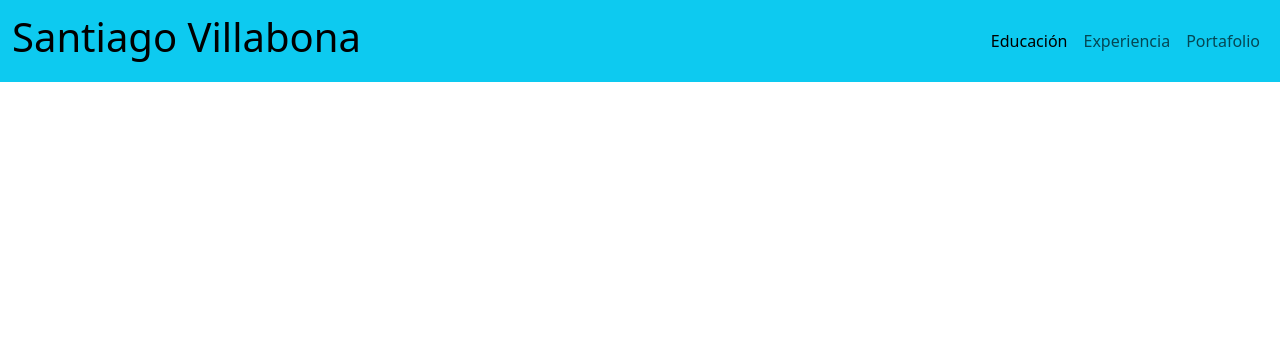
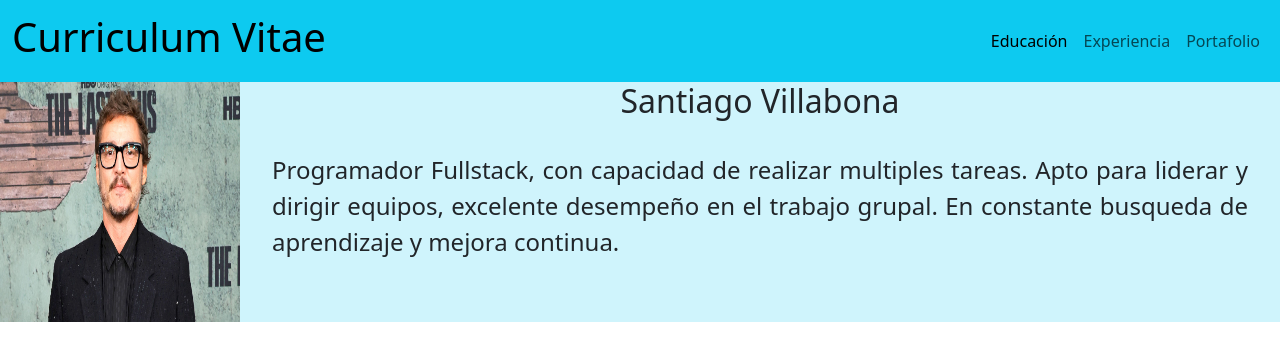
Before and after one commit to SEVH18/SEVH18.github.io, a plain HTML site: page index.html in a window 1280 px wide. Drawn offline with nearby package versions, Linux system fonts and the light colour scheme.

Commit message:
se agregó el header y la fuente roboto

```diff
--- a/assets/css/style.css
+++ b/assets/css/style.css
@@ -3,3 +3,29 @@
     padding: 0;
     box-sizing: border-box;
 }
+
+body {
+    font-family: "Roboto", sans-serif;
+}
+
+header {
+    display: flex;
+}
+header img {
+    height: 15rem;
+    width: 15rem;
+}
+
+header div {
+    width: 100%;
+    text-align: center;
+}
+
+header p {
+    margin: 1rem;
+    padding: 1rem;
+    text-align: justify;
+    font-weight: 500;
+    font-style: normal;
+    font-size: x-large;
+}
--- a/index.html
+++ b/index.html
@@ -7,13 +7,15 @@
     <link rel="icon" href="./assets/img/cv-favicon.png">
     <link rel="stylesheet" href="./assets/css/style.css">
     <link href="https://cdn.jsdelivr.net/npm/bootstrap@5.3.3/dist/css/bootstrap.min.css" rel="stylesheet" integrity="sha384-QWTKZyjpPEjISv5WaRU9OFeRpok6YctnYmDr5pNlyT2bRjXh0JMhjY6hW+ALEwIH" crossorigin="anonymous">
-
+    <link rel="preconnect" href="https://fonts.googleapis.com">
+<link rel="preconnect" href="https://fonts.gstatic.com" crossorigin>
+<link href="https://fonts.googleapis.com/css2?family=Roboto:ital,wght@0,100;0,300;0,400;0,500;0,700;0,900;1,100;1,300;1,400;1,500;1,700;1,900&display=swap" rel="stylesheet">
 </head>
 <body>
     <main>
         <nav class="navbar navbar-expand-lg bg-info">
             <div class="container-fluid">
-              <a class="navbar-brand" href="#"><h1>Santiago Villabona</h1></a>
+              <a class="navbar-brand" href="#"><h1>Curriculum Vitae</h1></a>
               <button class="navbar-toggler" type="button" data-bs-toggle="collapse" data-bs-target="#navbarNavAltMarkup" aria-controls="navbarNavAltMarkup" aria-expanded="false" aria-label="Toggle navigation">
                 <span class="navbar-toggler-icon"></span>
               </button>
@@ -26,6 +28,13 @@
               </div>
             </div>
           </nav>
+        <header class="bg-info-subtle">
+                <img src="./assets/img/pedro-pascal-perfil.jpg" alt="Foto de Santiago Villabona" class="">
+                <div>
+                    <h2 class="">Santiago Villabona</h2>
+                    <p>Programador Fullstack, con capacidad de realizar multiples tareas. Apto para liderar y dirigir equipos, excelente desempeño en el trabajo grupal. En constante busqueda de aprendizaje y mejora continua. </p>
+                </div>
+        </header>
 
     </main>
 
```
Also changed, not shown: assets/img/pedro-pascal-perfil.jpg (added).
